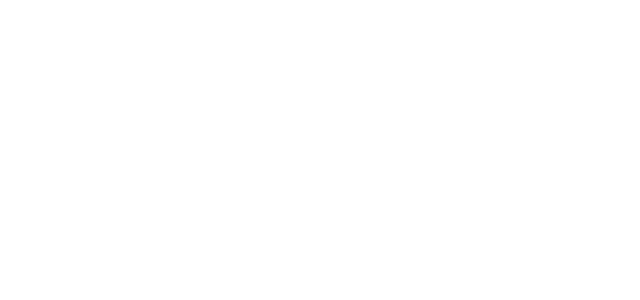
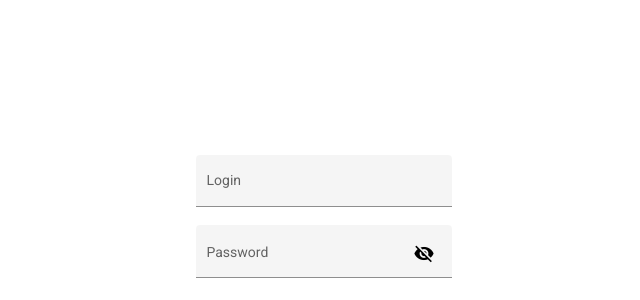
Before and after one commit to mOrdonski/cats-facts-app, an Angular app: page / in a window 1280 px wide. Shown: the part 174-474 px from the top of the page, without its empty margins (316-956 px from the left). Built offline with nearby package versions, Linux system fonts and the light colour scheme.

Commit message:
login form

```diff
--- a/package.json
+++ b/package.json
@@ -11,10 +11,12 @@
   "private": true,
   "dependencies": {
     "@angular/animations": "~13.3.0",
+    "@angular/cdk": "^13.3.8",
     "@angular/common": "~13.3.0",
     "@angular/compiler": "~13.3.0",
     "@angular/core": "~13.3.0",
     "@angular/forms": "~13.3.0",
+    "@angular/material": "^13.3.8",
     "@angular/platform-browser": "~13.3.0",
     "@angular/platform-browser-dynamic": "~13.3.0",
     "@angular/router": "~13.3.0",
--- a/src/app/app-routing.module.ts
+++ b/src/app/app-routing.module.ts
@@ -1,10 +1,15 @@
 import { NgModule } from '@angular/core';
 import { RouterModule, Routes } from '@angular/router';
+import { LoginComponent } from './login/login.component';
 
-const routes: Routes = [];
+const routes: Routes = [
+  { path: 'login', component: LoginComponent },
+
+  { path: '**', component: LoginComponent },
+];
 
 @NgModule({
   imports: [RouterModule.forRoot(routes)],
-  exports: [RouterModule]
+  exports: [RouterModule],
 })
-export class AppRoutingModule { }
+export class AppRoutingModule {}
--- a/src/app/login/login.component.html
+++ b/src/app/login/login.component.html
@@ -1 +1,23 @@
-<p>login works!</p>
+<form [formGroup]="logInForm" class="login-form">
+  <mat-form-field appearance="fill">
+    <mat-label>Login</mat-label>
+    <input formControlName="username" matInput />
+  </mat-form-field>
+  <mat-form-field appearance="fill">
+    <mat-label>Password</mat-label>
+    <input
+      formControlName="password"
+      matInput
+      [type]="hide ? 'password' : 'text'"
+    />
+    <button
+      mat-icon-button
+      matSuffix
+      (click)="hide = !hide"
+      [attr.aria-label]="'Hide password'"
+      [attr.aria-pressed]="hide"
+    >
+      <mat-icon>{{ hide ? "visibility_off" : "visibility" }}</mat-icon>
+    </button>
+  </mat-form-field>
+</form>
--- a/src/app/login/login.component.scss
+++ b/src/app/login/login.component.scss
@@ -0,0 +1,11 @@
+.login-form {
+  width: 100%;
+  height: 100%;
+  display: flex;
+  flex-direction: column;
+  justify-content: center;
+  align-items: center;
+}
+mat-form-field {
+  width: 20%;
+}
--- a/src/app/login/login.component.ts
+++ b/src/app/login/login.component.ts
@@ -1,15 +1,16 @@
-import { Component, OnInit } from '@angular/core';
+import { Component } from '@angular/core';
+import { FormControl, FormGroup } from '@angular/forms';
 
 @Component({
   selector: 'app-login',
   templateUrl: './login.component.html',
-  styleUrls: ['./login.component.scss']
+  styleUrls: ['./login.component.scss'],
 })
-export class LoginComponent implements OnInit {
+export class LoginComponent {
+  hide: boolean = true;
 
-  constructor() { }
-
-  ngOnInit(): void {
-  }
-
+  logInForm: FormGroup = new FormGroup({
+    username: new FormControl(''),
+    password: new FormControl(''),
+  });
 }
--- a/src/index.html
+++ b/src/index.html
@@ -6,8 +6,11 @@
   <base href="/">
   <meta name="viewport" content="width=device-width, initial-scale=1">
   <link rel="icon" type="image/x-icon" href="favicon.ico">
+  <link rel="preconnect" href="https://fonts.gstatic.com">
+  <link href="https://fonts.googleapis.com/css2?family=Roboto:wght@300;400;500&display=swap" rel="stylesheet">
+  <link href="https://fonts.googleapis.com/icon?family=Material+Icons" rel="stylesheet">
 </head>
-<body>
+<body class="mat-typography">
   <app-root></app-root>
 </body>
 </html>
--- a/src/styles.scss
+++ b/src/styles.scss
@@ -1 +1,39 @@
+
+// Custom Theming for Angular Material
+// For more information: https://material.angular.io/guide/theming
+@use '@angular/material' as mat;
+// Plus imports for other components in your app.
+
+// Include the common styles for Angular Material. We include this here so that you only
+// have to load a single css file for Angular Material in your app.
+// Be sure that you only ever include this mixin once!
+@include mat.core();
+
+// Define the palettes for your theme using the Material Design palettes available in palette.scss
+// (imported above). For each palette, you can optionally specify a default, lighter, and darker
+// hue. Available color palettes: https://material.io/design/color/
+$cats-facts-app-primary: mat.define-palette(mat.$indigo-palette);
+$cats-facts-app-accent: mat.define-palette(mat.$pink-palette, A200, A100, A400);
+
+// The warn palette is optional (defaults to red).
+$cats-facts-app-warn: mat.define-palette(mat.$red-palette);
+
+// Create the theme object. A theme consists of configurations for individual
+// theming systems such as "color" or "typography".
+$cats-facts-app-theme: mat.define-light-theme((
+  color: (
+    primary: $cats-facts-app-primary,
+    accent: $cats-facts-app-accent,
+    warn: $cats-facts-app-warn,
+  )
+));
+
+// Include theme styles for core and each component used in your app.
+// Alternatively, you can import and @include the theme mixins for each component
+// that you are using.
+@include mat.all-component-themes($cats-facts-app-theme);
+
 /* You can add global styles to this file, and also import other style files */
+
+html, body { height: 100%; }
+body { margin: 0; font-family: Roboto, "Helvetica Neue", sans-serif; }
```
Also changed, not shown: src/app/app.module.ts (+6 -9 lines), src/app/login/login.module.ts (+15 -8 lines), 1 other file (tests, documents, lock files or other folders).
